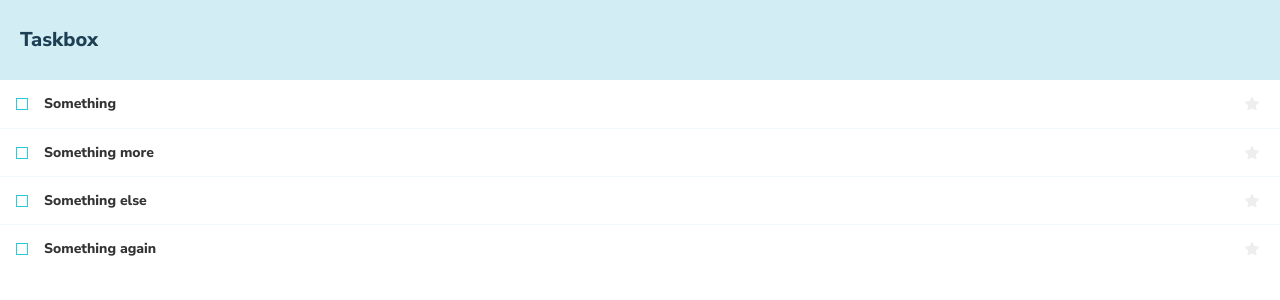
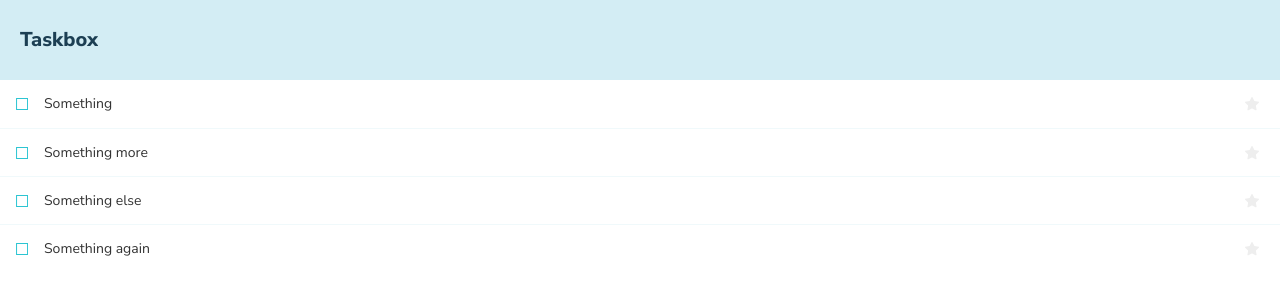
Before and after one commit to yuhanasy/taskbox-ui, a React (Create React App) app: page / in a window 1280 px wide. Shown: the top 300 px of the page. Built offline with nearby package versions, Linux system fonts and the light colour scheme.

Commit message:
use ellipsis for long text

```diff
--- a/src/components/Task.js
+++ b/src/components/Task.js
@@ -21,7 +21,7 @@ export default function Task({ task: { id, title, state }, onArchiveTask, onPinT
           value={title}
           readOnly={true}
           placeholder="Input title"
-          style={{ fontWeight: 600 }}
+          style={{ textOverflow: 'ellipsis', paddingRight: 8 }}
         />
       </div>
 
```
Also changed, not shown: 2 other files (tests, documents, lock files or other folders).
